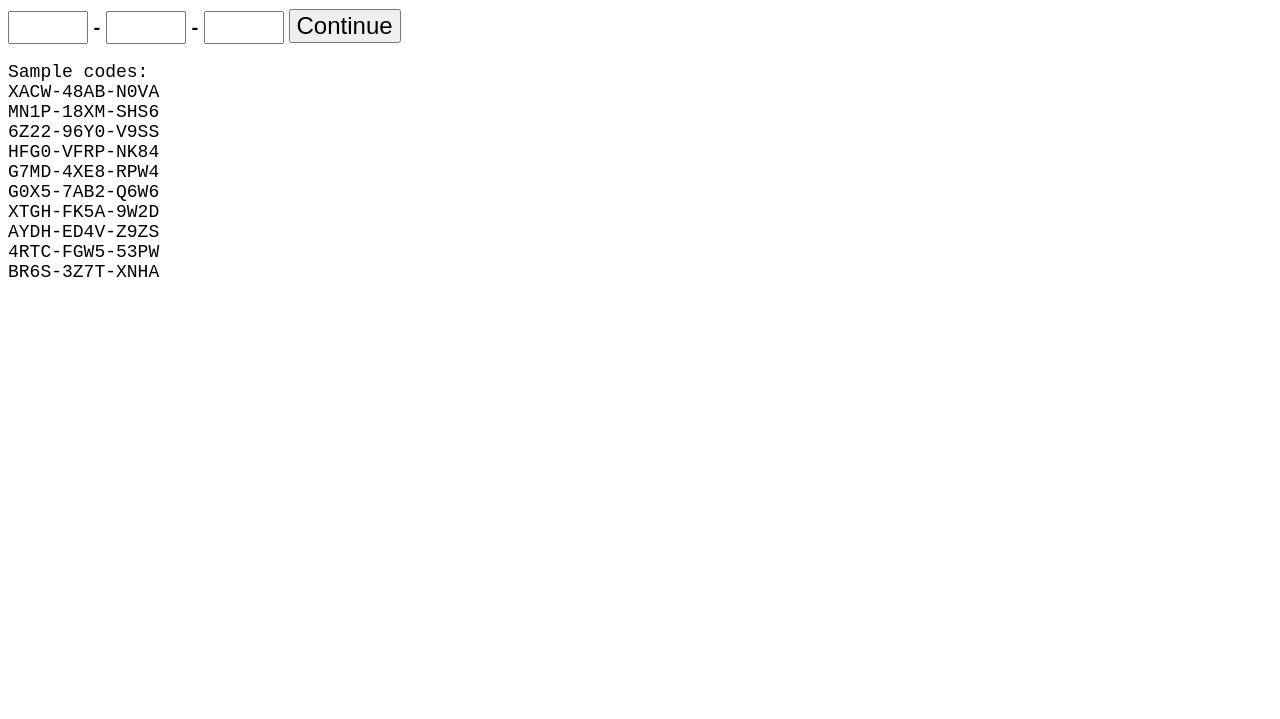
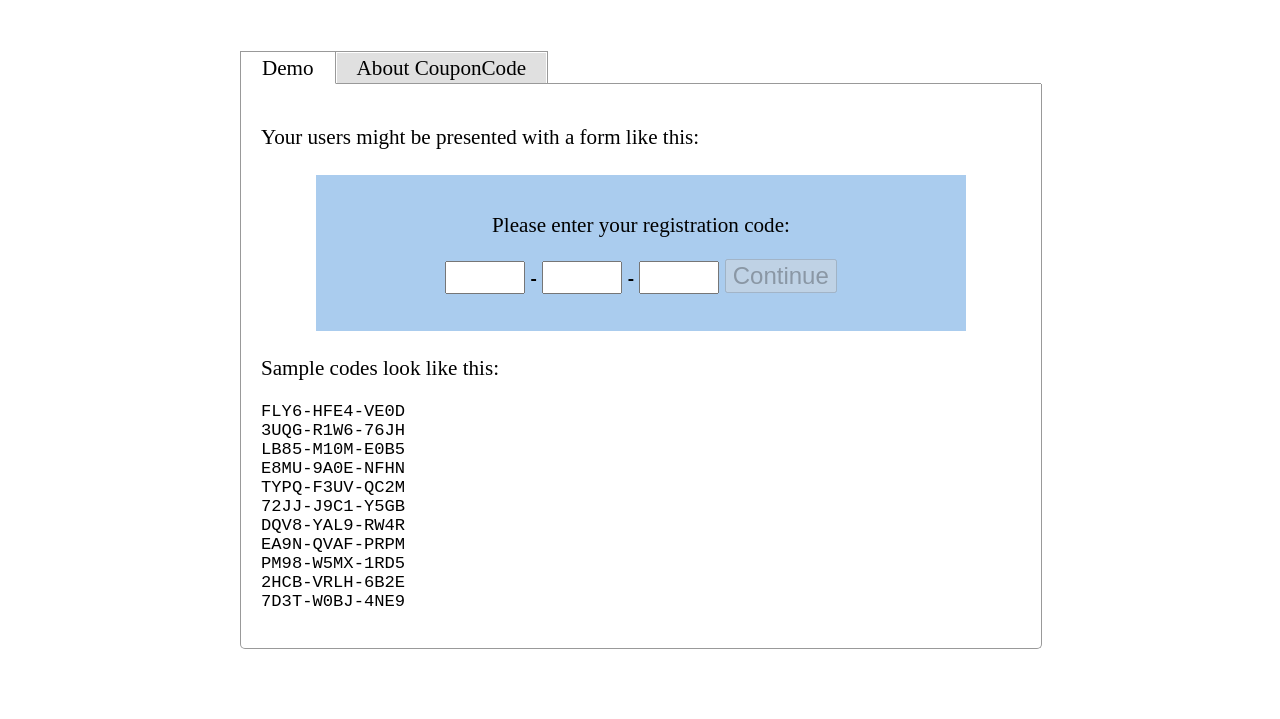
Before and after one commit to grantm/Algorithm-CouponCode, a plain HTML site: page misc/index.html in a window 1280 px wide. Shown: the part 81-800 px from the top of the page. Drawn offline with Linux system fonts and the light colour scheme.

Commit message:
pimp out the demo and add documentation

```diff
--- a/misc/index.html
+++ b/misc/index.html
@@ -4,42 +4,117 @@
 <head>
   <meta http-equiv="content-type" content="text/html; charset=utf-8" />
   <title>CouponCode Test Page</title>
+  <link rel="stylesheet" type="text/css" href="style.css">
+  <link rel="stylesheet" type="text/css" href="simpletabs.css">
   <script type="text/javascript" src="jquery-1.4.2.min.js"></script>
+  <script type="text/javascript" src="simpletabs.js"></script>
   <script type="text/javascript" src="jquery.couponcode.js"></script>
-  <link rel="stylesheet" type="text/css" href="style.css">
   <script type="text/javascript">
 
-    jQuery(document).ready(function(){
+    jQuery(document).ready(function($){
 
-        (function ($) {
-            $('#registration-code').couponCode({
-                template: '4-4-4'
-            });
-        })(jQuery);
+        $('#registration-code').couponCode({
+            parts   : 3,
+            onChange: function(valid) {
+                          submit = $('#demo-form input[type="submit"]');
+                          if(valid) {
+                              submit.removeAttr('disabled');
+                          }
+                          else {
+                              submit.attr('disabled', 'disabled');
+                          }
+                      }
+        });
+
+        $('#demo-form').submit(function(e) {
+            var val = $('#registration-code').val();
+            alert("Hidden form field contains: '" + val + "'");
+            e.preventDefault();
+        });
 
     });
+
   </script>
 </head>
 <body>
 
   <h1>CouponCode Test Page</h1>
 
-  <form>
-    <input id="registration-code" name="registration_code" />
-    <input type="submit" value="Continue" />
-  </form>
+  <div class="container">
 
-  <pre>Sample codes:
-XACW-48AB-N0VA
-MN1P-18XM-SHS6
-6Z22-96Y0-V9SS
-HFG0-VFRP-NK84
-G7MD-4XE8-RPW4
-G0X5-7AB2-Q6W6
-XTGH-FK5A-9W2D
-AYDH-ED4V-Z9ZS
-4RTC-FGW5-53PW
-BR6S-3Z7T-XNHA</pre>
+    <ul class="tabs">
+        <li><a href="#demo">Demo</a></li>
+        <li><a href="#about">About CouponCode</a></li>
+    </ul>
+
+    <div class="tab_container">
+      <div id="demo" class="tab_content">
+
+        <p>Your users might be presented with a form like this:</p>
+
+        <form id="demo-form">
+          <p>Please enter your registration code:</p>
+          <p><input id="registration-code" name="registration_code" />
+          <input type="submit" value="Continue" disabled="disabled" /></p>
+        </form>
+
+        <p>Sample codes look like this:</p>
+
+        <pre>
+FLY6-HFE4-VE0D
+3UQG-R1W6-76JH
+LB85-M10M-E0B5
+E8MU-9A0E-NFHN
+TYPQ-F3UV-QC2M
+72JJ-J9C1-Y5GB
+DQV8-YAL9-RW4R
+EA9N-QVAF-PRPM
+PM98-W5MX-1RD5
+2HCB-VRLH-6B2E
+7D3T-W0BJ-4NE9</pre>
+
+      </div>
+
+      <div id="about" class="tab_content">
+
+        <p>CouponCodes are designed to be distributed in printed form and typed
+        into a web form.  Features of the codes that make them well suited to
+        manual transcription:</p>
+
+        <ul>
+
+          <li>The codes are not case sensitive.</li>
+
+          <li>Not all letters and numbers are used, so if a person enters the
+          letter 'O' we can automatically correct it to the digit '0'
+          (similarly for I ⇨ 1, S ⇨ 5, Z ⇨ 2).</li>
+
+          <li>The 4th character of each part is a checkdigit, so client-side
+          scripting can be used to highlight parts which have been mis-typed,
+          before the code is even submitted to the application's back-end
+          validation.</li>
+
+          <li>The checkdigit algorithm takes into account the position of the
+          part being keyed. So for example '1K7Q' might be valid in the first
+          part but not in the second so if a user typed the parts in the wrong
+          boxes then their error could be highlighted.</li>
+
+          <li>The code generation algorithm avoids 'undesirable' codes. For
+          example any code in which transposed characters happen to result in a
+          valid checkdigit will be skipped. Any generated part which happens to
+          spell an 'inappropriate' 4-letter word (e.g.: 'P00P') will also be
+          skipped.</li>
+
+        </ul>
+
+        <p>Codes can be generated and validated on the server using the
+        <a href="/perldoc/Algorithm::CouponCode">Algorithm::CouponCode</a>
+        Perl Module.</p>
+
+      </div>
+
+    </div>
+  </div>
 
 </body>
 </html>
--- /dev/null
+++ b/misc/simpletabs.css
@@ -0,0 +1,72 @@
+ul.tabs {
+  margin: 0;
+  padding: 0;
+  float: left;
+  list-style: none;
+  height: 32px;
+  border-bottom: 1px solid #999;
+  border-left: 1px solid #999;
+  width: 100%;
+}
+ul.tabs li {
+  float: left;
+  margin: 0;
+  padding: 0;
+  height: 31px;
+  line-height: 31px;
+  border: 1px solid #999;
+  border-left: none;
+  margin-bottom: -1px;
+  background: #e0e0e0;
+  overflow: hidden;
+  position: relative;
+}
+ul.tabs li a {
+  text-decoration: none;
+  color: #000;
+  display: block;
+  font-size: 1.2em;
+  padding: 0 20px;
+  border: 1px solid #fff;
+  outline: none;
+}
+ul.tabs li a:hover {
+  background: #ccc;
+}
+html ul.tabs li.active, html ul.tabs li.active a:hover  {
+  background: #fff;
+  border-bottom: 1px solid #fff;
+}
+.tab_container {
+  border: 1px solid #999;
+  border-top: none;
+  clear: both;
+  float: left;
+  width: 100%;
+  background: #fff;
+  -moz-border-radius-bottomright: 5px;
+  -khtml-border-radius-bottomright: 5px;
+  -webkit-border-bottom-right-radius: 5px;
+  -moz-border-radius-bottomleft: 5px;
+  -khtml-border-radius-bottomleft: 5px;
+  -webkit-border-bottom-left-radius: 5px;
+}
+.tab_content {
+  padding: 20px;
+  font-size: 1.2em;
+}
+.tab_content h2 {
+  font-weight: normal;
+  padding-bottom: 10px;
+  border-bottom: 1px dashed #ddd;
+  font-size: 1.8em;
+}
+.tab_content h3 a{
+  color: #254588;
+}
+.tab_content img {
+  float: left;
+  margin: 0 20px 20px 0;
+  border: 1px solid #ddd;
+  padding: 5px;
+}
--- /dev/null
+++ b/misc/simpletabs.js
@@ -0,0 +1,18 @@
+jQuery(document).ready(function($) {
+
+  //Default Action
+  $(".tab_content").hide(); //Hide all content
+  $("ul.tabs li:first").addClass("active").show(); //Activate first tab
+  $(".tab_content:first").show(); //Show first tab content
+
+  //On Click Event
+  $("ul.tabs li").click(function() {
+    $("ul.tabs li").removeClass("active"); //Remove any "active" class
+    $(this).addClass("active"); //Add "active" class to selected tab
+    $(".tab_content").hide(); //Hide all tab content
+    var activeTab = $(this).find("a").attr("href"); //Find the rel attribute value to identify the active tab + content
+    $(activeTab).fadeIn(); //Fade in the active content
+    return false;
+  });
+
+});
--- a/misc/style.css
+++ b/misc/style.css
@@ -1,5 +1,28 @@
 body {
-  font-size: 18px;
+  font-size: 110%;
+  margin: 0;
+  padding: 0;
+}
+
+h1 {
+  font-family: sans-serif;
+  background-color: #999999;
+  color: #003366;
+  text-align: center;
+  padding: 16px;
+  margin: 0 0 60px 0;
+}
+
+div.container {
+  width: 800px;
+  margin: 30px auto 100px auto;
+}
+
+form {
+  margin: 1.2em 2.6em;
+  background-color: #aaccee;
+  text-align: center;
+  padding: 16px 0;
 }
 
 form input {
@@ -29,3 +52,7 @@ span.jq-couponcode-sep {
   font-weight: bold;
   padding: 0 0.2em;
 }
+
+div.tab_content  ul li {
+  margin: 0.6em 0 0.6em 1em;
+}
```
